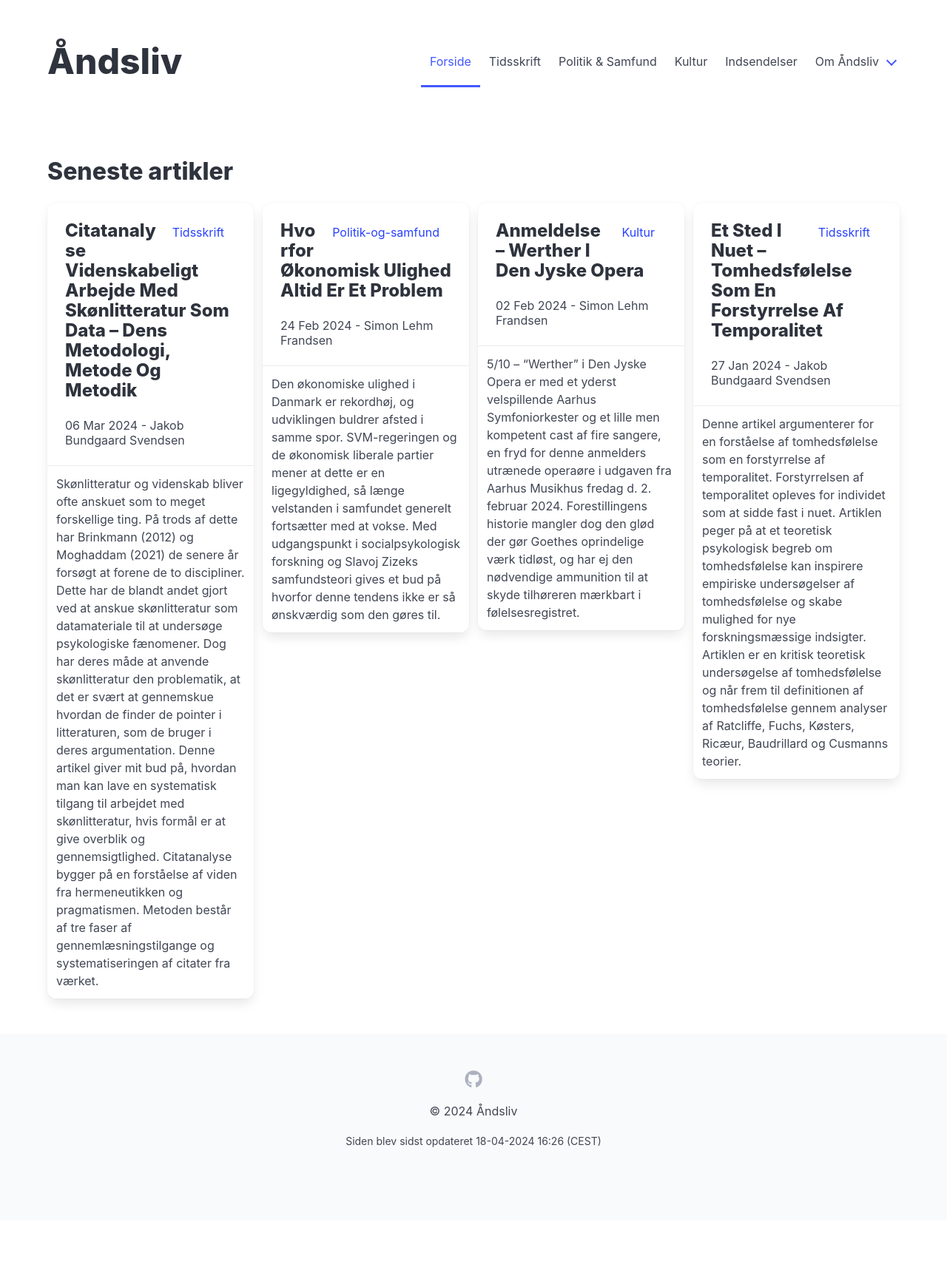
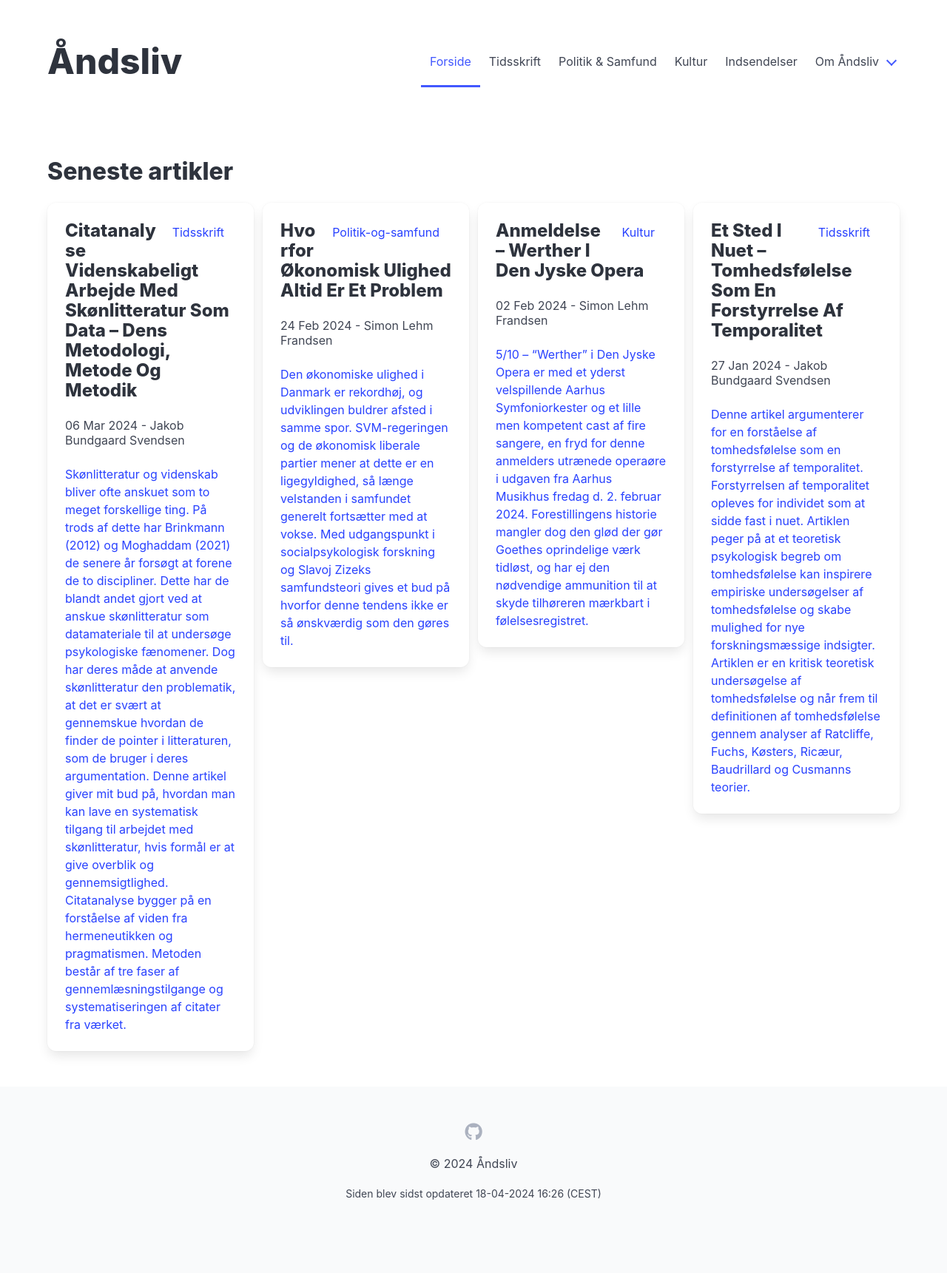
Before and after one commit to Aandsliv/aandsliv, a Jekyll site: the page built from src/index.html, in a window 1280 px wide. Shown: the whole page at 74% size. Built offline with Jekyll 4.4.1, drawn with Linux system fonts in a browser that asks for light colours; before the commit the page ends 1650 px from its top, so only the background shows below that.

Commit message:
feat: update card layout

```diff
--- a/src/index.html
+++ b/src/index.html
@@ -16,13 +16,11 @@ title: Forside
                             <p class="subtitle is-6">
                                 {{ post.date | date_to_string }} - {{ post.author }}
                             </p>
+                            <div class="content">
+                                <p>{{ post.abstract }}</p>
+                            </div>
                         </div>
                     </a>
-                </div>
-                <div class="card-footer">
-                    <p class="card-footer-item">
-                        <span>{{ post.abstract }}</span>
-                    </p>
                 </div>
             </div>
         </div>
```
